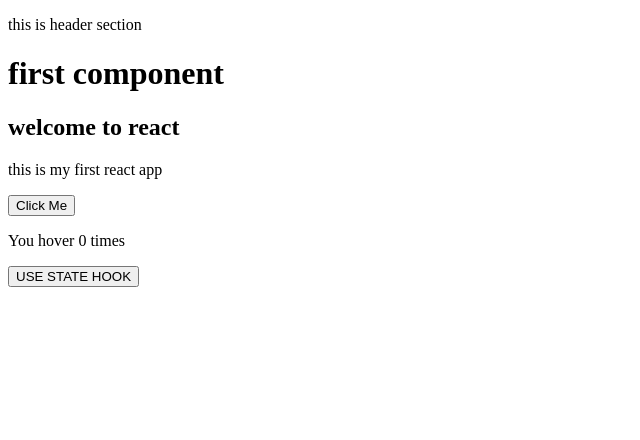
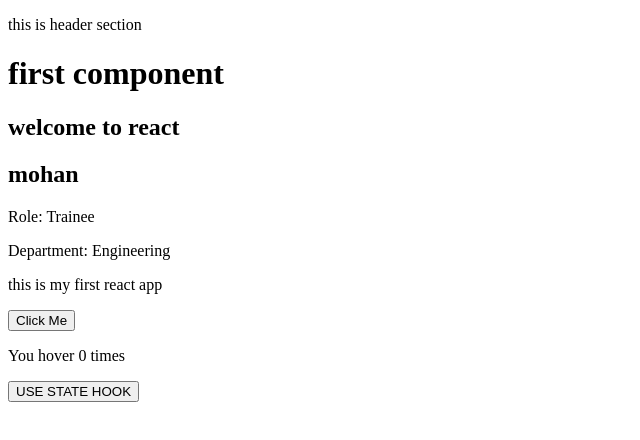
Before and after one commit to mohanpennabadi/React-learnings, a React (Vite) app in the folder my-first-app/: page / in a window 1280 px wide. Shown: the top 440 px of the page, without its empty margins (0-640 px from the left). Built offline with nearby package versions, Linux system fonts and the light colour scheme.

Commit message:
adding the component from another file

```diff
--- a/my-first-app/src/App.jsx
+++ b/my-first-app/src/App.jsx
@@ -1,12 +1,14 @@
 import './App.css'
 import Events from './Events.jsx'
 import Counter from './Usestate.jsx';
+import UserProfile from './Userprofile.jsx'
 function App() {
   return (
     <>
     <Header/>
     <h1>first component</h1>
     <h2>welcome to react</h2>
+    <UserProfile name="mohan" role="Trainee" department="Engineering" />
     <p>this is my first react app</p>
     <Events/>
     <Counter/>
```
